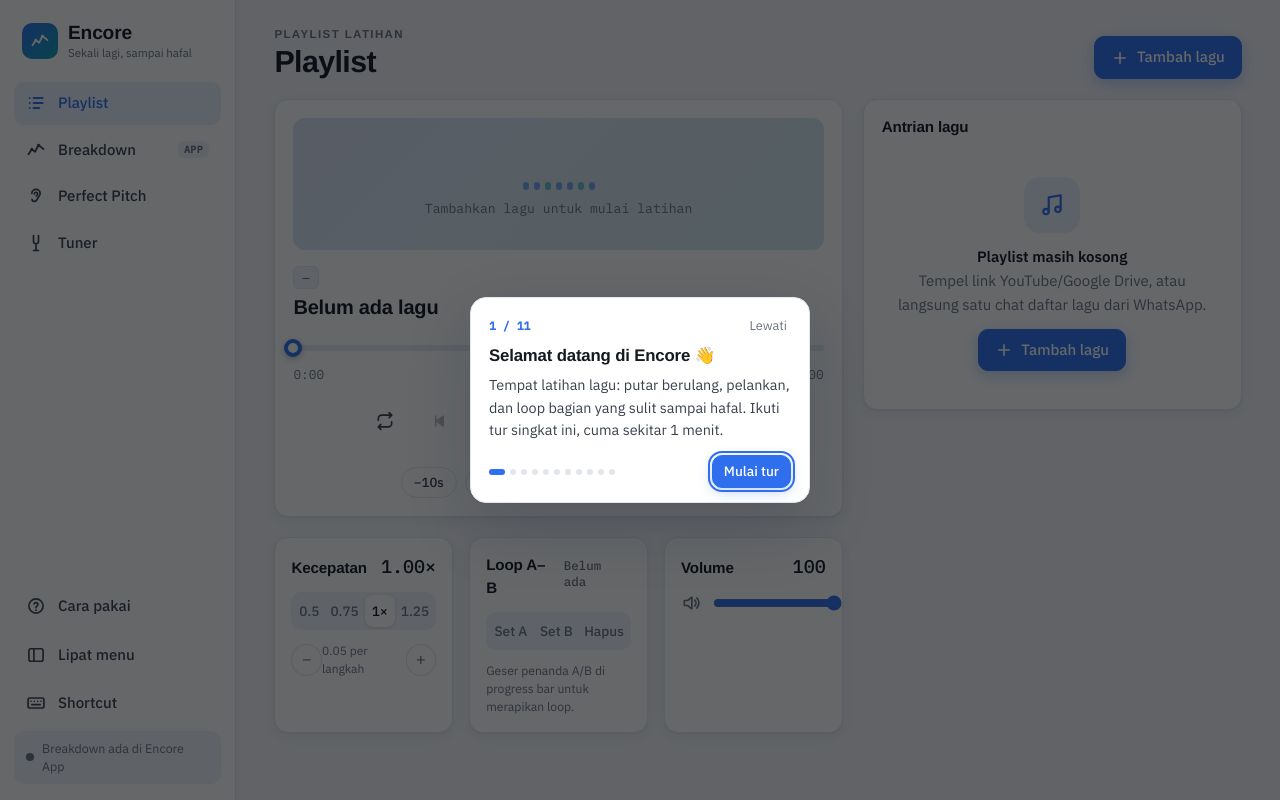
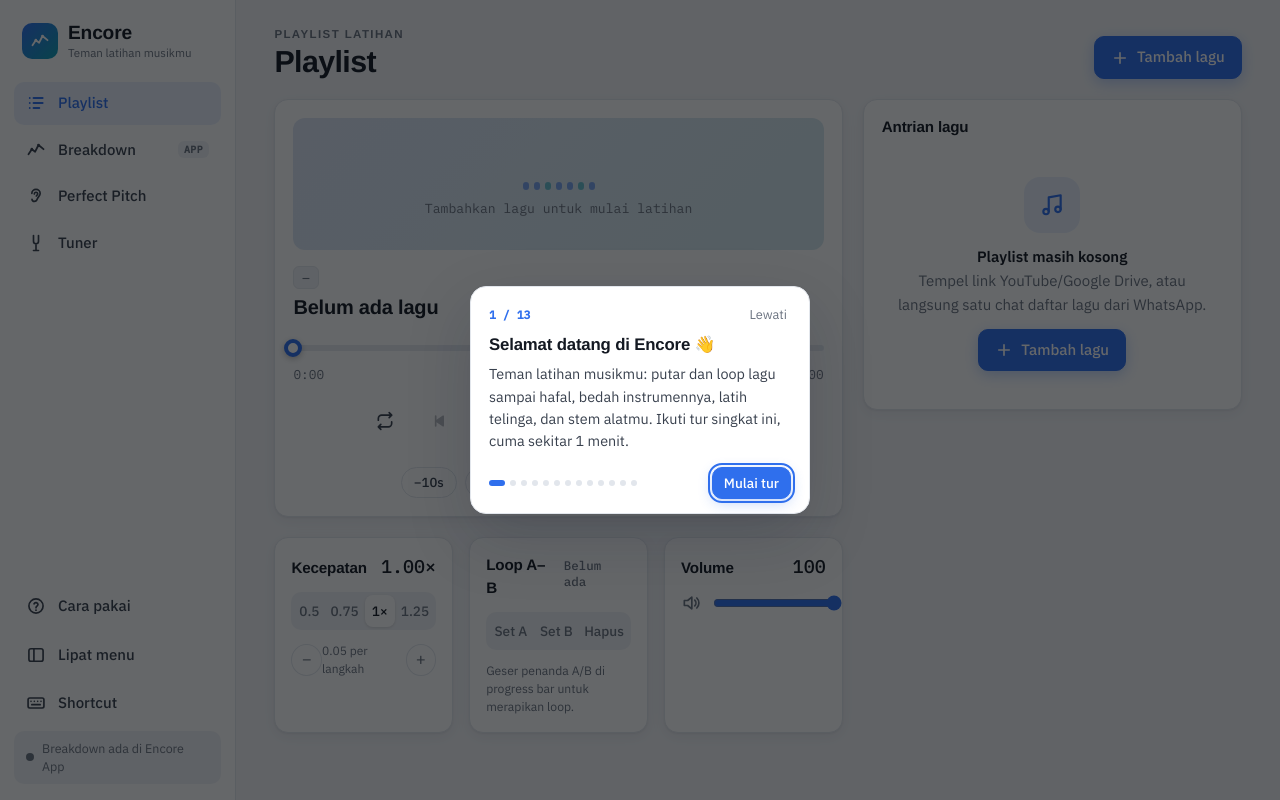
Before and after one commit to willy-docksha/encore-player, a website with bundled scripts: page index.html in a window 1280 px wide. Built offline with nearby package versions, Linux system fonts and the light colour scheme; files whose address does not match are found by name; a web font is replaced by a local one.

Commit message:
Tagline baru "Teman latihan musikmu" dan README untuk semua fitur
- tagline sidebar, meta description, dan deskripsi manifest menyebut keempat fitur
- tur Cara pakai: sapaan baru plus langkah Perfect Pitch dan Tuner
- README: empat bagian (Playlist, Breakdown, Perfect Pitch, Tuner), bagian baru
  Perfect Pitch dan Tuner, struktur file, dan shortcut

```diff
--- a/app/tour.js
+++ b/app/tour.js
@@ -12,7 +12,7 @@ const steps = () => [
   {
     target: null,
     title: "Selamat datang di Encore 👋",
-    text: "Tempat latihan lagu: putar berulang, pelankan, dan loop bagian yang sulit sampai hafal. Ikuti tur singkat ini, cuma sekitar 1 menit.",
+    text: "Teman latihan musikmu: putar dan loop lagu sampai hafal, bedah instrumennya, latih telinga, dan stem alatmu. Ikuti tur singkat ini, cuma sekitar 1 menit.",
   },
   {
     target: "#openEditor",
@@ -57,8 +57,18 @@ const steps = () => [
       : "Pisahkan vokal, drum, bass, dan instrumen lain, lengkap dengan not dan chord-nya. Jalan di Encore App (gratis) untuk Mac, Windows, dan Linux.",
   },
   {
+    target: '.nav-item[data-nav="ear"]',
+    title: "9. Perfect Pitch",
+    text: "Latih telinga mengenali nada tanpa acuan, level demi level dari 7 not natural sampai akor. Progresnya tersimpan di browser ini.",
+  },
+  {
+    target: '.nav-item[data-nav="tuner"]',
+    title: "10. Tuner",
+    text: "Stem gitar, bass 4/5 senar, ukulele, atau biola lewat mikrofon. Juga bisa cek nada apa yang sedang kamu nyanyikan atau mainkan.",
+  },
+  {
     target: "#shortcutsBtn",
-    title: "9. Shortcut keyboard",
+    title: "11. Shortcut keyboard",
     text: "Di laptop, semuanya bisa lewat keyboard: Spasi untuk play/pause, ← → untuk mundur/maju, A dan B untuk loop, M untuk mute. Daftar lengkapnya ada di sini.",
   },
   {
--- a/index.html
+++ b/index.html
@@ -4,6 +4,7 @@
 <meta charset="utf-8">
 <meta name="viewport" content="width=device-width, initial-scale=1, viewport-fit=cover">
 <title>Encore</title>
+<meta name="description" content="Teman latihan musik: playlist latihan dengan loop & speed, breakdown instrumen lagu, latihan perfect pitch, dan tuner gitar/bass.">
 <link rel="manifest" href="/manifest.webmanifest">
 <link rel="apple-touch-icon" href="/icon-180.png">
 <link rel="icon" href="/icon-192.png">
@@ -68,7 +69,7 @@
   <nav class="nav" aria-label="Navigasi utama">
     <a class="brand" href="#/">
       <span class="brand-mark"><svg><use href="#i-bass"/></svg></span>
-      <span class="brand-text">Encore<small>Sekali lagi, sampai hafal</small></span>
+      <span class="brand-text">Encore<small>Teman latihan musikmu</small></span>
     </a>
     <a class="nav-item" href="#/" data-nav="playlist" title="Playlist">
       <svg><use href="#i-list"/></svg><span>Playlist</span>
```
Also changed, not shown: README.md, manifest.webmanifest.
